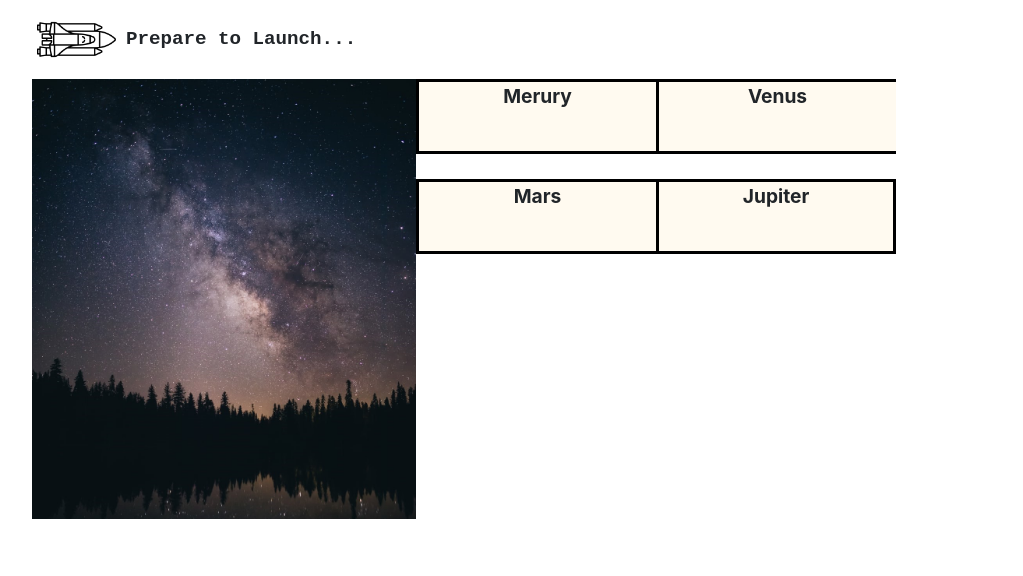
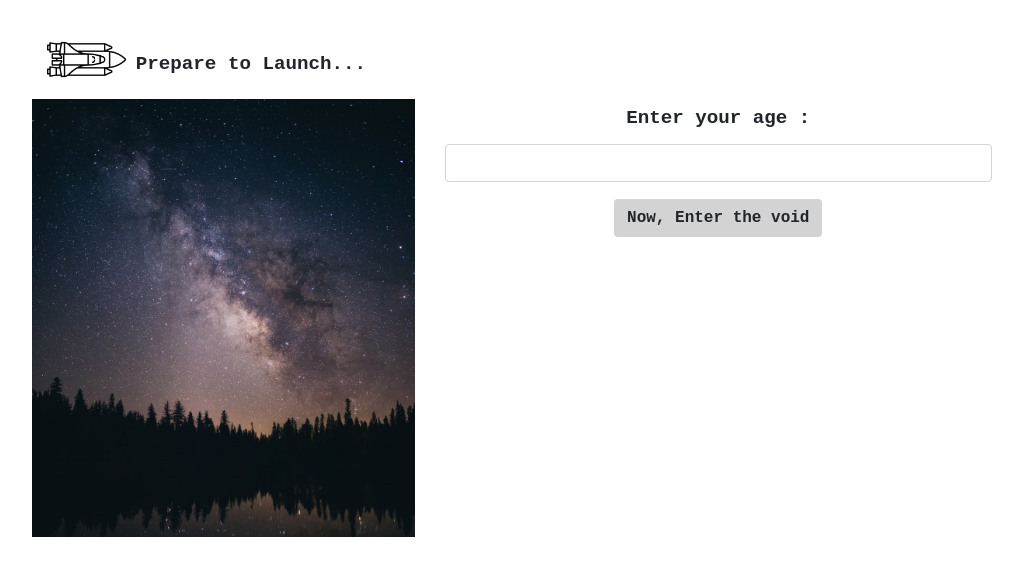
Before and after one commit to joey3001/testGhPages, a website built with webpack: page src/index.html in a window 1280 px wide. Shown: the whole page, without its empty margins (128-1151 px from the left). Built offline with nearby package versions, Linux system fonts and the light colour scheme.

Commit message:
Add more custom styling

```diff
--- a/package.json
+++ b/package.json
@@ -19,6 +19,8 @@
     "css-loader": "^3.2.0",
     "eslint": "^6.3.0",
     "eslint-loader": "^3.0.0",
+    "file-loader": "^1.1.6",
+    "html-loader": "^0.5.5",
     "html-webpack-plugin": "^3.2.0",
     "jest": "^24.9.0",
     "style-loader": "^1.0.0",
--- a/src/css/styles.css
+++ b/src/css/styles.css
@@ -28,13 +28,18 @@
 .bold {
   font-weight: bold;
   font-size: 120%;
-  margin-bottom: 40px;
   text-align: center;
+  font-family: monospace;
+  text-align: center;
+  margin: auto;
+  display: block;
+  margin-bottom: 2%;
+  margin-top: 1%;
 }
 
 #stars {
   float: left;
-  width: 40%;
+  width: 100%;
   height: auto;
   display: block;
 }
@@ -42,13 +47,24 @@
 #shuttle {
   width: 8%;
   height: auto;
-  margin-left: 2%;
+  margin-left: 3%;
+  margin-top: 2%
 }
 
 #shuttleText {
   margin: auto;
+  margin-top: 5%;
   margin-left: 1%;
   font-weight: bold;
   font-family: monospace;
   font-size: 120%;
 }
+
+.btn {
+  display: block;
+  margin: auto;
+  margin-top: 3%;
+  font-family: monospace;
+  font-weight: bold;
+  background-color: lightgrey;
+}
--- a/src/index.html
+++ b/src/index.html
@@ -9,18 +9,17 @@
       <img id="shuttle" src="assets/images/shuttle.png" alt="stars">
       <p id="shuttleText">Prepare to Launch...</p>
     </div>
-    <img id="stars" src="assets/images/stars.jpg" alt="stars">
-    <div class = "columnbox1">
-      <p class = "bold">Merury</p>
-    </div>
-    <div class = "columnbox1">
-      <p class = "bold">Venus</p>
-    </div>
-    <div class = "columnbox1">
-      <p class = "bold">Mars</p>
-    </div>
-    <div class = "columnbox2">
-      <p class = "bold">Jupiter</p>
+    <div class="row">
+      <div class="col-5">
+        <img id="stars" src="assets/images/stars.jpg" alt="stars">
+      </div>
+      <div class="col-7">
+        <form id="pizzaOrder">
+          <label for="number" class="bold">Enter your age :</label>
+          <input id="number" class="form-control" type="number" required>
+          <button class="btn">Now, Enter the void</btn>
+        </form>
+      </div>
     </div>
   </div>
 </body>
--- a/webpack.config.js
+++ b/webpack.config.js
@@ -15,7 +15,7 @@ module.exports = {
   plugins: [
     new CleanWebpackPlugin(),
     new HtmlWebpackPlugin({
-      title: 'galactic-age-calculator',
+      title: 'Shape Tracker',
       template: './src/index.html',
       inject: 'body'
     })
@@ -33,7 +33,26 @@ module.exports = {
         test: /\.js$/,
         exclude: /node_modules/,
         loader: "eslint-loader"
-      }
+      },
+      {
+        test: /\.(gif|png|jpe?g)$/,
+        use: [
+          {
+            loader: 'file-loader',
+            options: {
+              name: '[name].[ext]',
+              outputPath: 'assets/images/'
+            }
+          }
+        ]
+      },
+
+      {
+        test:/\.html$/,
+        use: [
+          'html-loader'
+        ]
+      },
     ]
   }
 };
```
Also changed, not shown: 1 other file.
